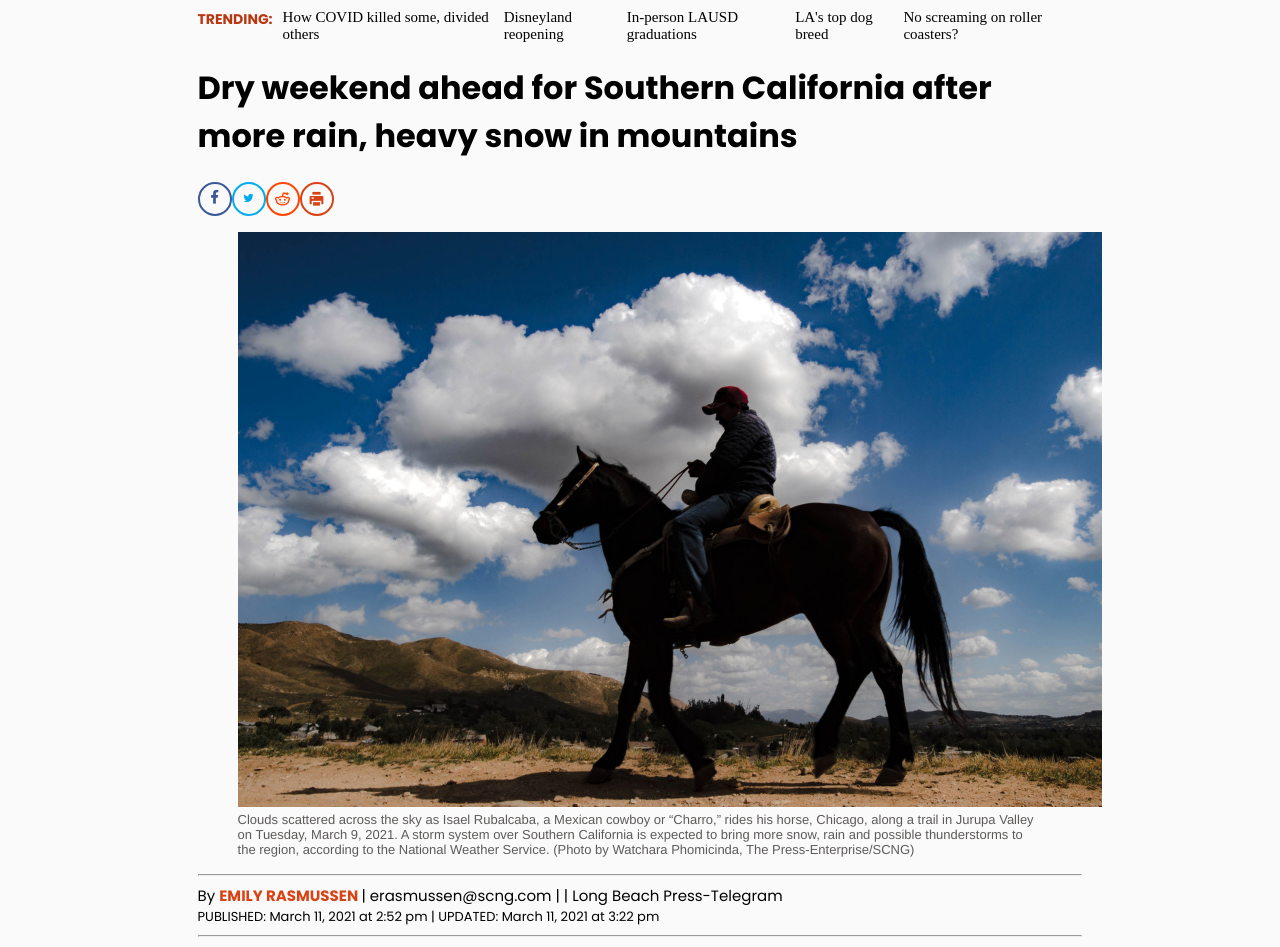
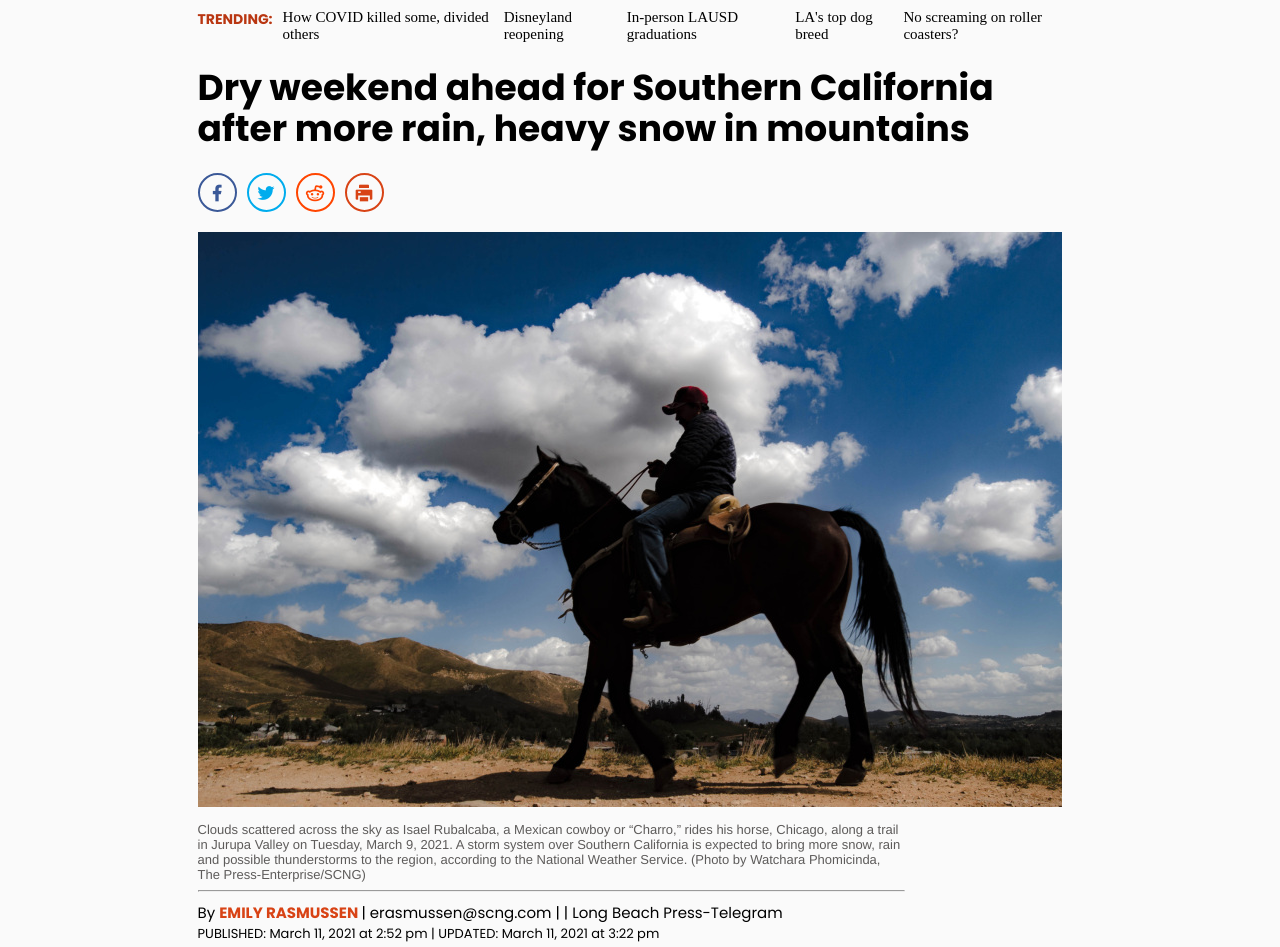
Before and after one commit to karentenenbaum/qa-automation-News, a plain HTML site: page index.html in a window 1280 px wide. Shown: the part 398-1345 px from the top of the page. Drawn offline with nearby package versions, Linux system fonts and the light colour scheme; a web font is replaced by a local one.

Commit message:
adjust styles

```diff
--- a/index.html
+++ b/index.html
@@ -102,8 +102,13 @@
             </li>
         </ul>
     </div>
+
+    <div class="main-container">
+        <aside class="main-left">
             <figure>
+                <div class="figure-image">
                     <img src="./img/image.jpg" alt="cloudsImg">
+                </div>
                 <figcaption class="epigraph">
                     Clouds scattered across the sky as Isael Rubalcaba, a Mexican cowboy or “Charro,” rides his
                     horse,
@@ -130,6 +135,7 @@
                 </div>
             </div>
             <hr>
+            <div class="new-container">
                 <p>
                     This week's storm in Southern California was expected to bring more snow to the mountains
                     and possibly some rain to the area, but forecasters said Thursday it will dry out over the weekend.
@@ -213,6 +219,12 @@
                     “Be careful traveling over the mountains in the next couple of days,” he said.
                     “People should bring emergency supplies and expect to have travel delays or possibly be stranded.”
                 </p>
+            </div>
+        </aside>
+        <aside class="main-right">
+        </aside>
+    </div>
+
 
     <div class="about-author-content">
         <div class="author-data">
@@ -239,7 +251,8 @@
                         <a href="mailto:erasmussen@scng.com">erasmussen@scng.com</a>
                     </div>
                     <div class=author-social-url>
-                            <a href="https://twitter.com/rasmussenreport"> <i class="ri-twitter-fill twitter-color"></i> Follow
+                        <a href="https://twitter.com/rasmussenreport"> <i class="ri-twitter-fill twitter-color"></i>
+                            Follow
                             Emily Rasmussen
                         </a>
                         <span>
--- a/styles/styles.css
+++ b/styles/styles.css
@@ -5,9 +5,10 @@ body {
 }
 h1 {
     font-family: 'Poppins', sans-serif;
-    font-size: 32px;
+    font-size: 36px;
     color:#000000;
     font-weight: 700;
+    line-height: 41px;
 }
 
 ul {
@@ -17,6 +18,13 @@ ul {
     margin-inline-start: 0;
     margin-inline-end: 0;
     padding-inline-start: 0;
+}
+
+figure {
+    margin-block-start: 0;
+    margin-block-end: 0;
+    margin-inline-start: 0;
+    margin-inline-end: 0;
 }
 
 main {
@@ -36,13 +44,16 @@ main {
     display: flex;
     align-items: center;
     justify-content: center;
-    width: 30px;
-    height: 30px;
+    width: 35px;
+    height: 35px;
+    font-size: 20px;
+    margin-right: 10px;
     border-style: solid;
     border-width: 2px;
     border-radius: 50%;
 }
 .icons a {
+    display: flex;
     color: inherit;
 }
 .icons a:hover {
@@ -124,6 +135,32 @@ a {
     font-size: 13px;
     color:#5d5b5a;
 }
+.figure-image {
+    margin-top: 20px;
+    margin-bottom: 10px;
+    max-width: 100%;
+}
+
+.new-container {
+    padding: 30px 10%;
+}
+
+.new-container img {
+    max-width: 100%;
+}
+
+.main-container {
+    display: flex;
+}
+
+.main-left {
+    width: 80%;
+}
+
+.main-right {
+    width: 20%;
+}
+
 .by-line {
     font-family: 'Poppins', sans-serif;
     font-size: 15px;
@@ -195,9 +232,7 @@ a:hover {
 .author-social-url span a {
     color: #D84315;
 }
-.ri-twitter-fill {
-    font-size: 12px;
-}
+
 .trending-top {
     padding: 0;
     margin: 10px 0;
@@ -225,3 +260,9 @@ a:hover {
 .trending-top ul li {
     margin-right: 10px;
 }
+
+.subscribe-container {
+    background: #ecede7;
+    height: 200px;
+    width: 100%;
+}
```
Lines whose indentation alone changed are shown as unchanged.
